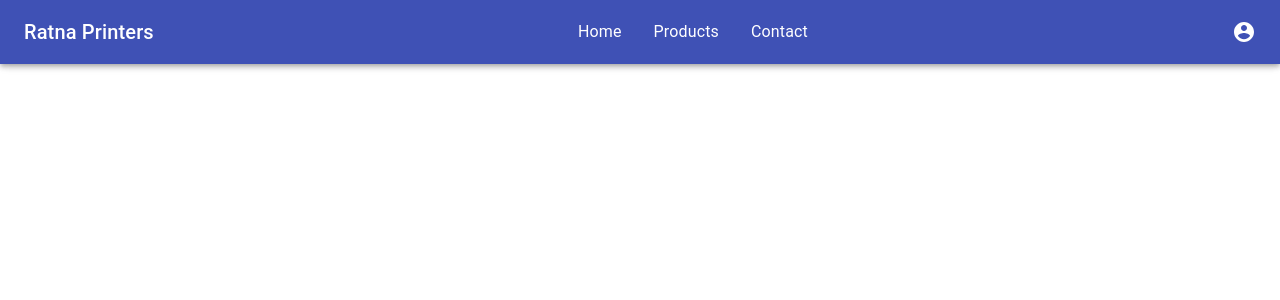
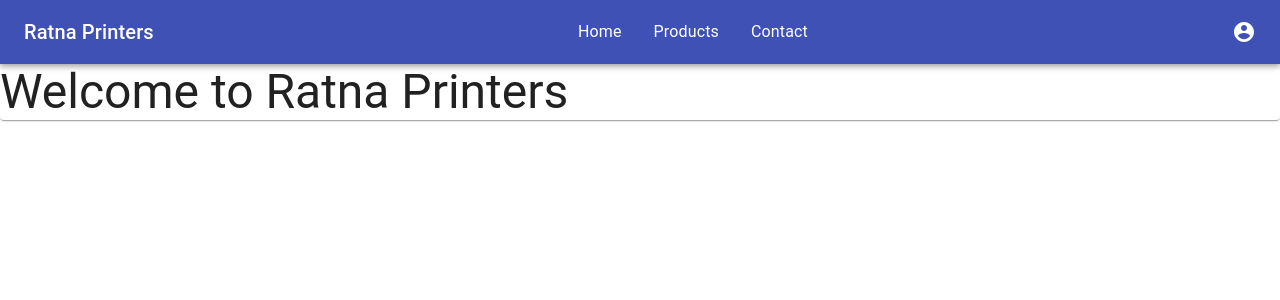
Before and after one commit to rsnjoshi/rPrinters, a React (Create React App) app: page / in a window 1280 px wide. Shown: the top 300 px of the page. Built offline with nearby package versions, Linux system fonts and the light colour scheme.

Commit message:
checking

```diff
--- a/src/App.js
+++ b/src/App.js
@@ -1,12 +1,15 @@
 import React, { Component } from "react";
 import Layout from "./components/Layout/Layout";
 import Aux from "./hoc/Aux";
+import Intro from "./containers/Intro/Intro";
 
 class App extends Component {
   render() {
     return (
       <Aux>
-        <Layout></Layout>
+        <Layout>
+          <Intro />
+        </Layout>
       </Aux>
     );
   }
--- a/src/components/Layout/Layout.js
+++ b/src/components/Layout/Layout.js
@@ -3,6 +3,7 @@
 import Aux from "../../hoc/Aux";
 import Navbar from "../Navigation/Navbar/Navbar";
 import Sidebar from "../Navigation/Sidebar/Sidebar";
+import { Grid } from "@material-ui/core";
 
 class Layout extends Component {
   state = {
@@ -24,7 +25,9 @@
           showSideDrawer={this.state.showSideDrawer}
           hideSideDrawer={this.sideDrawerToggleHandler}
         />
-        <main>{this.props.children}</main>
+        <Grid container className={classes.mainGridContainer}>
+          {this.props.children}
+        </Grid>
       </Aux>
     );
   }
--- a/src/components/Layout/Layout.module.css
+++ b/src/components/Layout/Layout.module.css
@@ -0,0 +1,3 @@
+.mainGridContainer {
+  margin-top: auto;
+}
--- a/src/components/Navigation/Navbar/Navbar.js
+++ b/src/components/Navigation/Navbar/Navbar.js
@@ -13,7 +13,7 @@
 
   render() {
     return (
-      <AppBar className={classes.Appbar}>
+      <AppBar className={classes.Appbar} position="sticky">
         <Toolbar className={classes.Toolbar}>
           <Menu className={classes.Menu} onClick={this.eventListener} />
           <Typography variant="h6">Ratna Printers</Typography>
--- /dev/null
+++ b/src/containers/Intro/Intro.js
@@ -0,0 +1,19 @@
+import React, { Component } from "react";
+import Aux from "../../hoc/Aux";
+import { Grid, Typography, Paper } from "@material-ui/core";
+
+export class Intro extends Component {
+  render() {
+    return (
+      <Aux>
+        <Grid item xs={12}>
+          <Paper>
+            <Typography variant="h3">Welcome to Ratna Printers</Typography>
+          </Paper>
+        </Grid>
+      </Aux>
+    );
+  }
+}
+
+export default Intro;
```
Also changed, not shown: src/containers/Intro/Intro.module.css (added).
